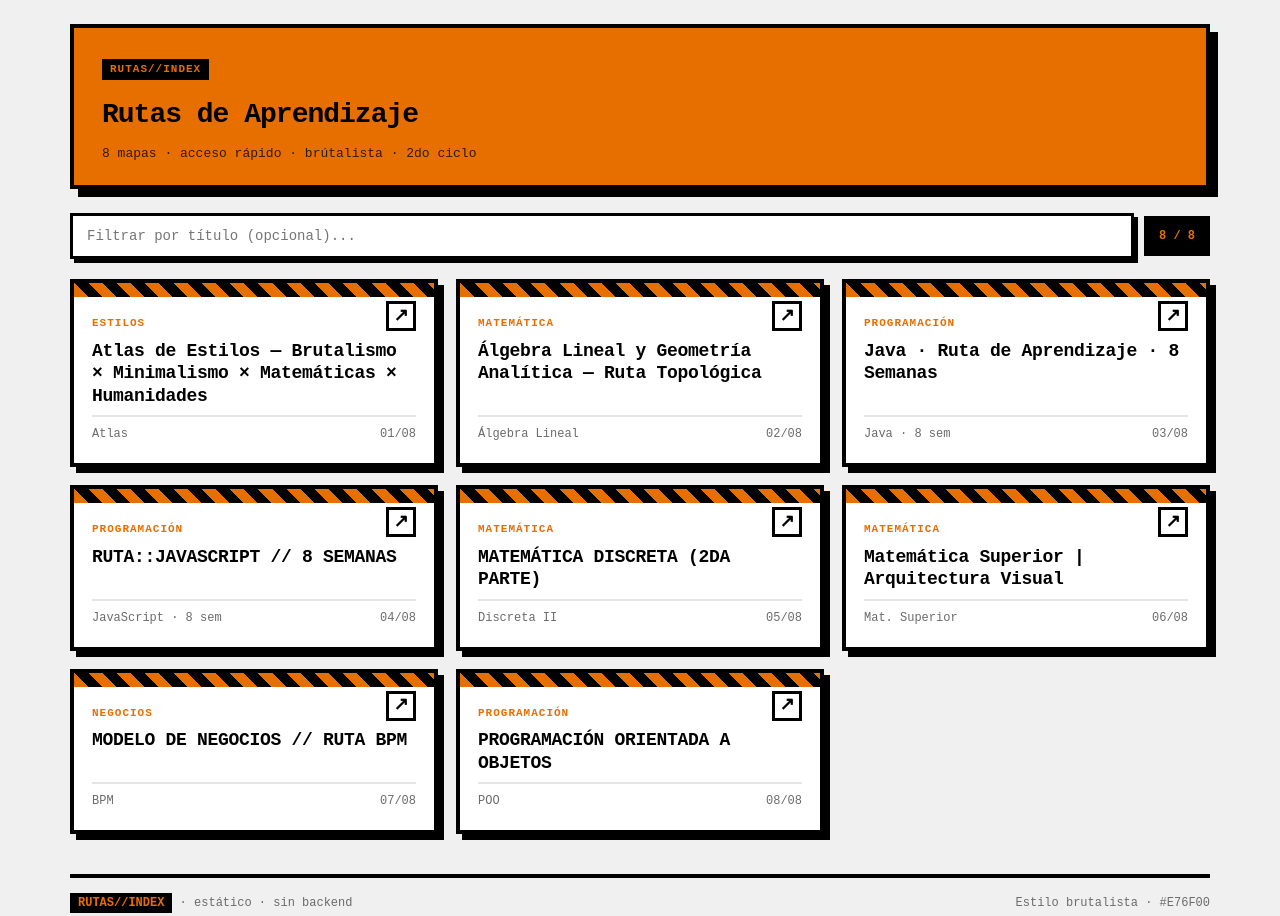
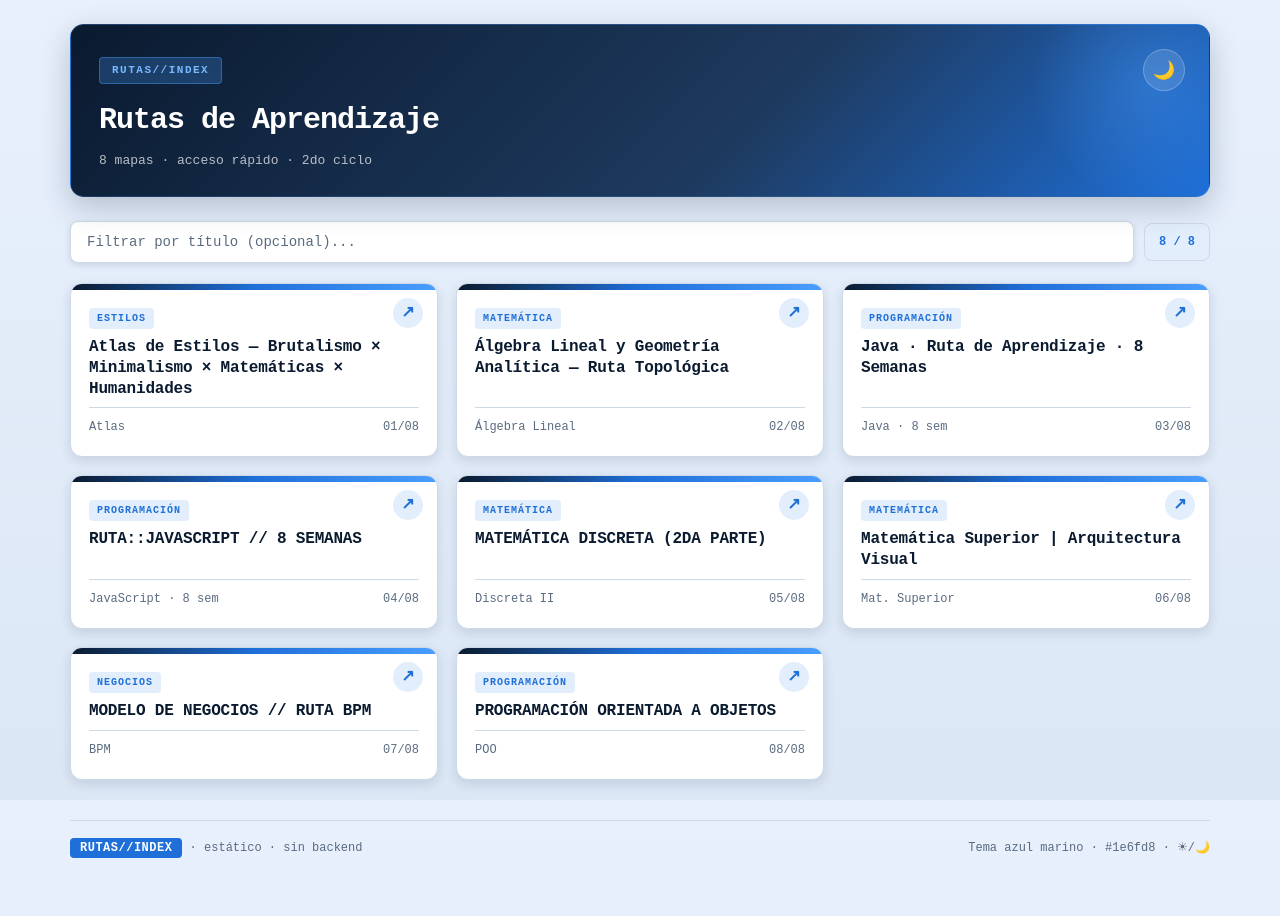
Before and after one commit to cMauricioAngel/Rutas_de_aprendizaje_2do_ciclo, a plain HTML site: page index.html in a window 1280 px wide. Drawn offline with Linux system fonts and the light colour scheme; a small style sheet from the web is missing.

Commit message:
update index.html

```diff
--- a/index.html
+++ b/index.html
@@ -1,5 +1,5 @@
 <!DOCTYPE html>
-<html lang="es">
+<html lang="es" data-theme="light">
 <head>
 <meta charset="UTF-8">
 <meta name="viewport" content="width=device-width, initial-scale=1.0">
@@ -7,80 +7,197 @@
 <link rel="stylesheet" href="https://cdn.jsdelivr.net/npm/@fontsource/jetbrains-mono@5.0.18/index.min.css">
 <link rel="stylesheet" href="https://cdn.jsdelivr.net/npm/@fontsource/inter@5.0.16/index.min.css">
 <style>
+  /* ====== Tema azul marino · claro/oscuro ====== */
   :root{
-    --bg:#F0F0F0;
-    --ink:#000;
-    --paper:#fff;
-    --accent:#E76F00;
-    --mute:#6b6b6b;
+    --bg:#eef2f7;
+    --bg-grad-1:#e8f0fc;
+    --bg-grad-2:#dbe7f5;
+    --paper:#ffffff;
+    --ink:#0a1a2f;
+    --ink-soft:#1a3358;
+    --accent:#1e6fd8;
+    --accent-bright:#4a9eff;
+    --accent-soft:#e3eefc;
+    --mute:#5a6b80;
+    --line:#cdd9e8;
+    --shadow:rgba(10,26,47,.12);
+    --shadow-strong:rgba(10,26,47,.22);
   }
+  [data-theme="dark"]{
+    --bg:#0a1a2f;
+    --bg-grad-1:#0a1a2f;
+    --bg-grad-2:#12294a;
+    --paper:#12294a;
+    --ink:#e8f0fc;
+    --ink-soft:#a8c0e0;
+    --accent:#4a9eff;
+    --accent-bright:#7ab8ff;
+    --accent-soft:#1a3358;
+    --mute:#8aa3c4;
+    --line:#1f3a5f;
+    --shadow:rgba(0,0,0,.35);
+    --shadow-strong:rgba(0,0,0,.55);
+  }
+
   *{box-sizing:border-box}
-  html,body{margin:0;padding:0;background:var(--bg);color:var(--ink);font-family:'Inter',sans-serif;font-weight:500;font-size:15px;line-height:1.5}
+  html,body{margin:0;padding:0}
+  body{
+    background:var(--bg);
+    background-image:linear-gradient(180deg,var(--bg-grad-1) 0%,var(--bg-grad-2) 100%);
+    background-attachment:fixed;
+    color:var(--ink);
+    font-family:'Inter',sans-serif;font-weight:500;font-size:15px;line-height:1.5;
+    transition:background-color .3s ease,color .3s ease;
+    min-height:100vh;
+  }
   .mono{font-family:'JetBrains Mono',monospace}
   .container{max-width:1180px;margin:0 auto;padding:24px 20px 80px}
 
+  /* ====== HEADER ====== */
   header.hero{
-    border:4px solid var(--ink);
-    background:var(--accent);
-    color:#000;
-    padding:28px 28px 22px;
-    box-shadow:8px 8px 0 var(--ink);
+    background:linear-gradient(135deg,#0a1a2f 0%,#1e3a5f 60%,#1e6fd8 100%);
+    color:#fff;
+    padding:32px 28px 26px;
+    border-radius:14px;
+    box-shadow:0 10px 30px var(--shadow-strong);
     margin-bottom:24px;
+    position:relative;
+    overflow:hidden;
+    border:1px solid rgba(74,158,255,.25);
   }
-  header.hero h1{margin:0 0 8px;font-family:'JetBrains Mono',monospace;font-weight:800;font-size:28px;letter-spacing:-1px}
-  header.hero p{margin:0;font-family:'JetBrains Mono',monospace;font-size:13px;opacity:.78}
-  header.hero .bar{display:inline-block;background:#000;color:var(--accent);padding:2px 8px;font-family:'JetBrains Mono',monospace;font-size:11px;font-weight:700;letter-spacing:1px;margin-bottom:14px}
+  header.hero::before{
+    content:"";position:absolute;top:-60px;right:-60px;width:240px;height:240px;
+    background:radial-gradient(circle,rgba(74,158,255,.35) 0%,transparent 70%);
+    pointer-events:none;
+  }
+  header.hero .bar{
+    display:inline-block;background:rgba(74,158,255,.25);color:#7ab8ff;
+    padding:4px 12px;font-family:'JetBrains Mono',monospace;font-size:11px;
+    font-weight:700;letter-spacing:1.5px;margin-bottom:14px;border:1px solid rgba(74,158,255,.4);
+    border-radius:4px;
+  }
+  header.hero h1{
+    margin:0 0 8px;font-family:'JetBrains Mono',monospace;
+    font-weight:800;font-size:30px;letter-spacing:-1px;
+  }
+  header.hero p{margin:0;font-family:'JetBrains Mono',monospace;font-size:13px;opacity:.7}
 
+  /* ====== TOGGLE DARK MODE ====== */
+  .theme-toggle{
+    position:absolute;top:24px;right:24px;
+    background:rgba(255,255,255,.12);
+    border:1px solid rgba(255,255,255,.25);
+    color:#fff;width:42px;height:42px;border-radius:50%;
+    display:flex;align-items:center;justify-content:center;
+    cursor:pointer;font-size:18px;line-height:1;
+    transition:background .2s ease,transform .2s ease;
+    backdrop-filter:blur(6px);
+  }
+  .theme-toggle:hover{background:rgba(255,255,255,.22);transform:scale(1.05)}
+  .theme-toggle:focus-visible{outline:2px solid var(--accent-bright);outline-offset:2px}
+  .theme-toggle .icon{display:none}
+  [data-theme="light"] .theme-toggle .icon-moon{display:block}
+  [data-theme="dark"]  .theme-toggle .icon-sun{display:block}
+
+  /* ====== CONTROLS ====== */
   .controls{display:flex;gap:10px;flex-wrap:wrap;align-items:center;margin-bottom:20px}
   .controls input{
-    flex:1;min-width:220px;border:3px solid var(--ink);background:var(--paper);
-    padding:12px 14px;font-family:'JetBrains Mono',monospace;font-size:14px;font-weight:500;
-    box-shadow:4px 4px 0 var(--ink);outline:none;color:#000;
+    flex:1;min-width:220px;
+    border:1px solid var(--line);background:var(--paper);
+    padding:12px 16px;font-family:'JetBrains Mono',monospace;font-size:14px;
+    font-weight:500;color:var(--ink);border-radius:8px;outline:none;
+    box-shadow:0 2px 6px var(--shadow);
+    transition:border-color .15s ease,box-shadow .15s ease;
   }
-  .controls input:focus{background:#fff8ef}
-  .controls .count{font-family:'JetBrains Mono',monospace;font-size:12px;background:#000;color:var(--accent);padding:8px 12px;font-weight:700;border:3px solid var(--ink)}
+  .controls input::placeholder{color:var(--mute)}
+  .controls input:focus{border-color:var(--accent);box-shadow:0 0 0 3px rgba(74,158,255,.25)}
+  .controls .count{
+    font-family:'JetBrains Mono',monospace;font-size:12px;
+    background:var(--accent-soft);color:var(--accent);
+    padding:9px 14px;font-weight:700;border-radius:8px;border:1px solid var(--line);
+  }
 
+  /* ====== GRID ====== */
   .grid{display:grid;grid-template-columns:repeat(auto-fill,minmax(320px,1fr));gap:18px}
   a.card{
     display:flex;flex-direction:column;text-decoration:none;color:inherit;
-    border:4px solid var(--ink);background:var(--paper);
-    box-shadow:6px 6px 0 var(--ink);
-    transition:transform .08s ease-out, box-shadow .08s ease-out;
+    background:var(--paper);border:1px solid var(--line);border-radius:12px;
+    box-shadow:0 4px 12px var(--shadow);
+    transition:transform .15s ease,box-shadow .15s ease,border-color .15s ease;
     position:relative;overflow:hidden;
   }
-  a.card:hover{transform:translate(-2px,-2px);box-shadow:10px 10px 0 var(--ink)}
-  a.card:active{transform:translate(2px,2px);box-shadow:2px 2px 0 var(--ink)}
-  .card-strip{height:14px;background:repeating-linear-gradient(45deg,var(--accent),var(--accent) 10px,#000 10px,#000 20px)}
+  a.card:hover{
+    transform:translateY(-3px);
+    box-shadow:0 10px 24px var(--shadow-strong);
+    border-color:var(--accent);
+  }
+  a.card:active{transform:translateY(-1px)}
+  .card-strip{height:6px;background:linear-gradient(90deg,#0a1a2f 0%,#1e6fd8 50%,#4a9eff 100%)}
   .card-body{padding:18px 18px 20px;display:flex;flex-direction:column;gap:8px;flex:1}
-  .card-tag{font-family:'JetBrains Mono',monospace;font-size:11px;font-weight:700;letter-spacing:1px;color:var(--accent);text-transform:uppercase}
-  .card-title{font-family:'JetBrains Mono',monospace;font-weight:800;font-size:18px;line-height:1.25;letter-spacing:-.3px;margin:0}
-  .card-meta{font-family:'JetBrains Mono',monospace;font-size:12px;color:var(--mute);margin-top:auto;padding-top:8px;border-top:2px solid #e5e5e5;display:flex;justify-content:space-between;align-items:center}
-  .card-arrow{position:absolute;top:18px;right:18px;width:30px;height:30px;border:3px solid #000;background:#fff;display:flex;align-items:center;justify-content:center;font-family:'JetBrains Mono',monospace;font-weight:800;font-size:18px}
-  a.card:hover .card-arrow{background:var(--accent)}
+  .card-tag{
+    display:inline-block;font-family:'JetBrains Mono',monospace;
+    font-size:10px;font-weight:700;letter-spacing:1px;color:var(--accent);
+    text-transform:uppercase;background:var(--accent-soft);
+    padding:3px 8px;border-radius:4px;align-self:flex-start;
+  }
+  .card-title{
+    font-family:'JetBrains Mono',monospace;font-weight:700;
+    font-size:16px;line-height:1.3;letter-spacing:-.2px;margin:0;color:var(--ink);
+  }
+  .card-meta{
+    font-family:'JetBrains Mono',monospace;font-size:12px;color:var(--mute);
+    margin-top:auto;padding-top:10px;border-top:1px solid var(--line);
+    display:flex;justify-content:space-between;align-items:center;
+  }
+  .card-arrow{
+    position:absolute;top:14px;right:14px;width:30px;height:30px;
+    border-radius:50%;background:var(--accent-soft);color:var(--accent);
+    display:flex;align-items:center;justify-content:center;
+    font-family:'JetBrains Mono',monospace;font-weight:800;font-size:16px;
+    transition:background .15s ease,color .15s ease;
+  }
+  a.card:hover .card-arrow{background:var(--accent);color:#fff}
 
-  mark{background:var(--accent);color:#000;padding:0 2px}
+  mark{background:var(--accent-bright);color:#0a1a2f;padding:0 3px;border-radius:2px}
 
+  /* ====== FOOTER ====== */
   footer{
-    margin-top:40px;border-top:4px solid var(--ink);padding-top:16px;
+    margin-top:40px;padding-top:18px;border-top:1px solid var(--line);
     font-family:'JetBrains Mono',monospace;font-size:12px;color:var(--mute);
     display:flex;justify-content:space-between;flex-wrap:wrap;gap:8px;
   }
-  footer .chip{background:#000;color:var(--accent);padding:3px 8px;font-weight:700}
+  footer .chip{
+    background:var(--accent);color:#fff;padding:3px 10px;
+    font-weight:700;border-radius:4px;letter-spacing:.5px;
+  }
 
-  .noscript-msg{background:#ffecdb;border:3px solid #000;padding:10px;margin-bottom:16px;font-family:'JetBrains Mono',monospace;font-size:13px}
+  .noscript-msg{
+    background:var(--accent-soft);border:1px solid var(--line);
+    color:var(--ink);padding:12px 14px;margin-bottom:16px;border-radius:8px;
+    font-family:'JetBrains Mono',monospace;font-size:13px;
+  }
+
+  /* Evitar Flash Of Wrong Theme (FOUC) */
+  .theme-toggle{visibility:visible}
 
   @media (max-width:560px){
     header.hero h1{font-size:22px}
-    .card-arrow{width:26px;height:26px;font-size:16px}
+    header.hero{padding:24px 20px 22px}
+    .theme-toggle{top:18px;right:18px}
+    .card-arrow{width:26px;height:26px;font-size:14px}
   }
 </style>
 </head>
 <body>
 <div class="container">
   <header class="hero">
+    <button class="theme-toggle" id="themeToggle" type="button" aria-label="Cambiar tema claro/oscuro" title="Cambiar tema">
+      <span class="icon icon-sun">☀</span>
+      <span class="icon icon-moon">🌙</span>
+    </button>
     <span class="bar">RUTAS//INDEX</span>
     <h1>Rutas de Aprendizaje</h1>
-    <p>8 mapas · acceso rápido · brútalista · 2do ciclo</p>
+    <p>8 mapas · acceso rápido · 2do ciclo</p>
   </header>
 
   <div class="controls">
@@ -178,42 +295,63 @@
 
   <footer>
     <span><span class="chip">RUTAS//INDEX</span> · estático · sin backend</span>
-    <span>Estilo brutalista · #E76F00</span>
+    <span>Tema azul marino · #1e6fd8 · ☀/🌙</span>
   </footer>
 </div>
 
 <script>
-  // Filtro opcional — las tarjetas ya son HTML estático,
-  // así que aunque este script falle, las rutas se ven igual.
+  // ====== Anti-FOUC: aplicar tema antes de pintar ======
   (function(){
-    var q = document.getElementById('q');
-    var count = document.getElementById('count');
-    var cards = document.querySelectorAll('#grid a.card');
+    var saved = null;
+    try { saved = localStorage.getItem("rutas-theme"); } catch(e){}
+    if(!saved){
+      saved = (window.matchMedia && window.matchMedia("(prefers-color-scheme: dark)").matches) ? "dark" : "light";
+    }
+    document.documentElement.setAttribute("data-theme", saved);
+  })();
+
+  // ====== Toggle de tema ======
+  (function(){
+    var btn = document.getElementById("themeToggle");
+    if(!btn) return;
+    btn.addEventListener("click", function(){
+      var cur = document.documentElement.getAttribute("data-theme") || "light";
+      var next = cur === "dark" ? "light" : "dark";
+      document.documentElement.setAttribute("data-theme", next);
+      try { localStorage.setItem("rutas-theme", next); } catch(e){}
+    });
+  })();
+
+  // ====== Filtro de búsqueda (opcional) ======
+  (function(){
+    var q = document.getElementById("q");
+    var count = document.getElementById("count");
+    var cards = document.querySelectorAll("#grid a.card");
     if(!q || !count || !cards.length) return;
 
-    function escapeHtml(s){return s.replace(/[&<>"']/g,function(c){return {"&":"&","<":"<",">":">",'"':""","'":"&#39;"}[c];});}
-    function stripTags(s){return s.replace(/<[^>]*>/g,'');}
+    function escapeHtml(s){return s.replace(/[&<>"']/g,function(c){return {"&":"&amp;","<":"&lt;",">":"&gt;",'"':"&quot;","'":"&#39;"}[c];});}
+    function stripTags(s){return s.replace(/<[^>]*>/g,"");}
 
-    q.addEventListener('input', function(){
+    q.addEventListener("input", function(){
       var query = q.value.trim().toLowerCase();
       var visible = 0;
       cards.forEach(function(card){
-        var titleEl = card.querySelector('.card-title');
-        var tagEl = card.querySelector('.card-tag');
-        var titleText = titleEl ? stripTags(titleEl.textContent) : '';
-        var tagText = tagEl ? stripTags(tagEl.textContent) : '';
+        var titleEl = card.querySelector(".card-title");
+        var tagEl = card.querySelector(".card-tag");
+        var titleText = titleEl ? stripTags(titleEl.textContent) : "";
+        var tagText = tagEl ? stripTags(tagEl.textContent) : "";
         var match = !query || titleText.toLowerCase().indexOf(query) > -1 || tagText.toLowerCase().indexOf(query) > -1;
-        card.style.display = match ? '' : 'none';
+        card.style.display = match ? "" : "none";
         if(match) visible++;
         if(titleEl && query){
           var safe = escapeHtml(titleText);
-          var qre = query.replace(/[.*+?^${}()|[\]\\]/g,'\\$&');
-          titleEl.innerHTML = safe.replace(new RegExp('('+qre+')','gi'),'<mark>$1</mark>');
+          var qre = query.replace(/[.*+?^${}()|[\]\\]/g,"\\$&");
+          titleEl.innerHTML = safe.replace(new RegExp("("+qre+")","gi"),"<mark>$1</mark>");
         } else if(titleEl){
           titleEl.textContent = titleText;
         }
       });
-      count.textContent = visible + ' / ' + cards.length;
+      count.textContent = visible + " / " + cards.length;
     });
   })();
 </script>
```
